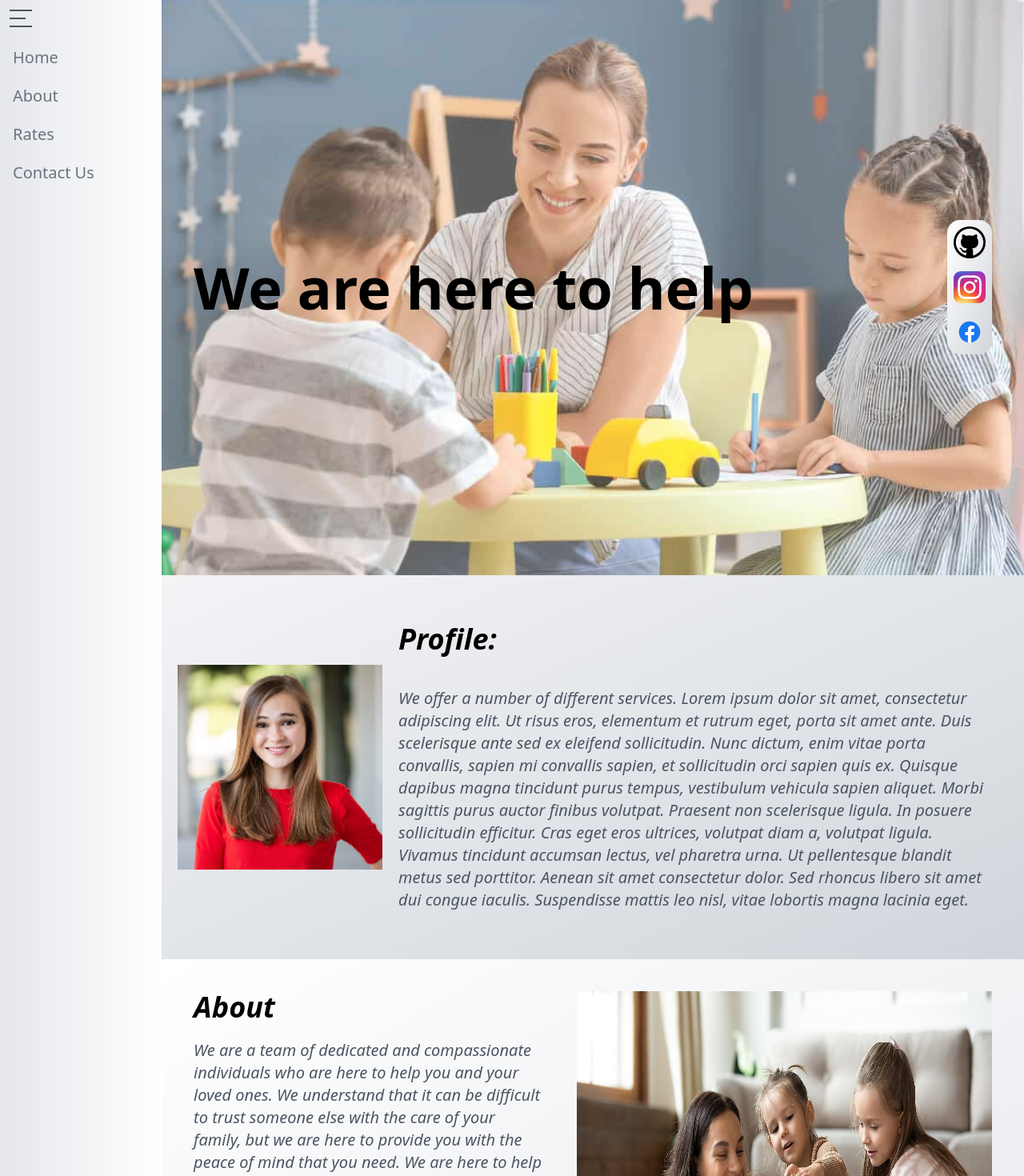
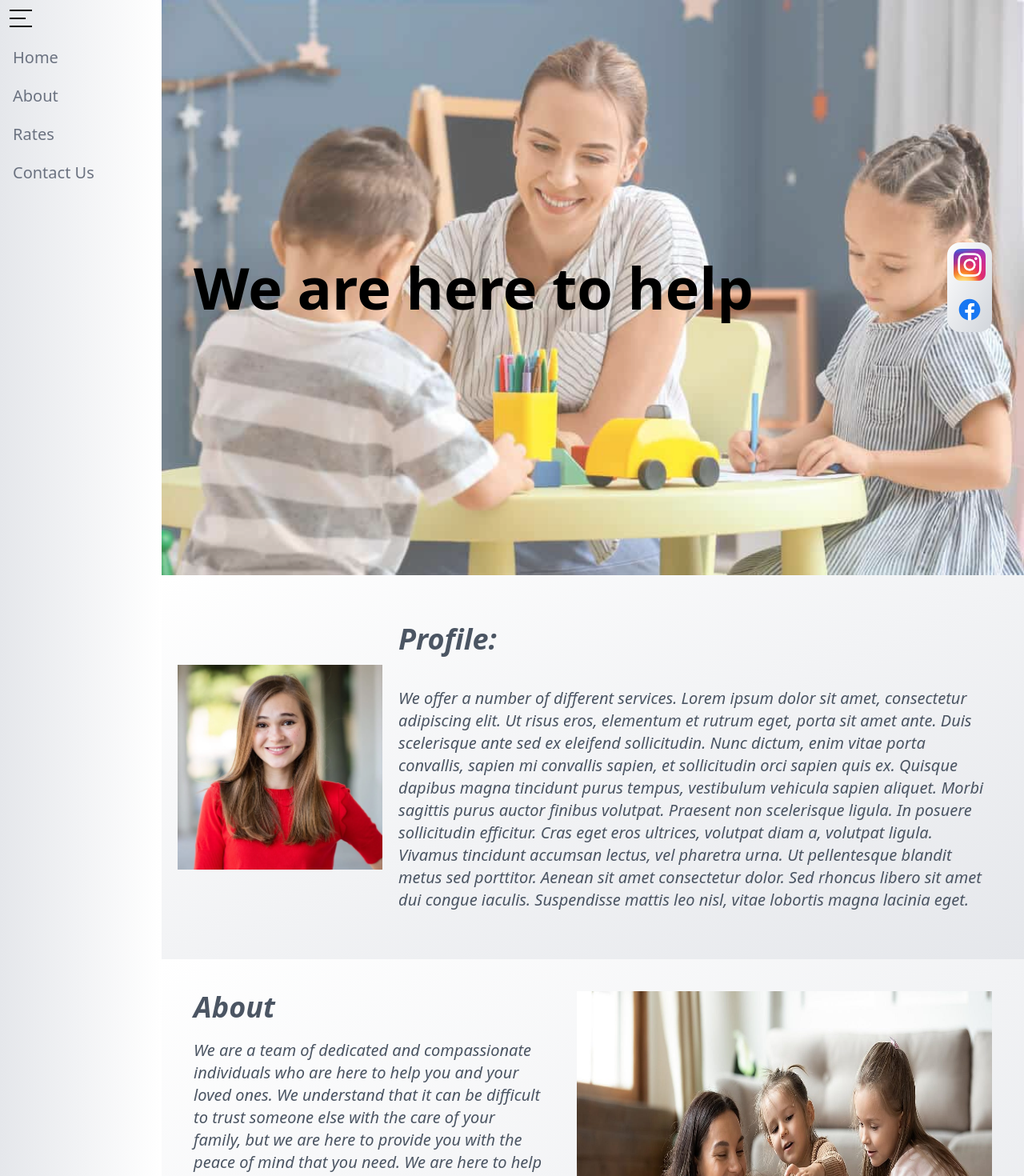
Before and after one commit to andrew03meyer/rachael-nannying-wesbite, a React (Create React App) app: page / in a window 1280 px wide. Shown: the top 1470 px of the page at 80% size. Built offline with nearby package versions, Linux system fonts and the light colour scheme.

Commit message:
feat: aethetics

```diff
--- a/src/About/About.js
+++ b/src/About/About.js
@@ -17,31 +17,31 @@ function About() {
           <h2 className="text-3xl m-2 underline">Testimonials:</h2>
           <div className="flex">
 
-            <div className="flex flex-col items-center m-2 p-5 rounded-3xl bg-gradient-to-br from-gray-100 to-gray-200">
+            <div className="flex flex-col items-center m-2 p-5 rounded-3xl bg-gradient-to-br from-white to-gray-200 hover:border border-gray-300 border-solid">
               <img src={ProfilePic} alt="Profile" className="w-1/2 m-5 tstm-photo rounded-3xl" />
               <h1 className="text-2xl m-2">"Adam Smith"</h1>
               <p className="text-xl italic">I love Rachael's Nannying! They are the best in the business. I would recommend them to anyone who needs help with their loved ones.</p>
             </div>
 
-            <div className="flex flex-col items-center bg-gradient-to-br from-gray-50 to-gray-100 m-2 p-5 rounded-3xl">
+            <div className="flex flex-col items-center bg-gradient-to-br from-white to-gray-200 m-2 p-5 rounded-3xl hover:border border-gray-300 border-solid">
               <img src={ProfilePic} alt="Profile" className="w-1/2 m-5 tstm-photo rounded-3xl" />
               <h1 className="text-2xl m-2">"Adam Smith"</h1>
               <p className="text-xl italic">I love Rachael's Nannying! They are the best in the business. I would recommend them to anyone who needs help with their loved ones.</p>
             </div>
 
-            <div className="flex flex-col items-center bg-gradient-to-br from-gray-100 to-gray-200 m-2 p-5 rounded-3xl">
+            <div className="flex flex-col items-center bg-gradient-to-br from-white to-gray-200 m-2 p-5 rounded-3xl hover:border border-gray-300 border-solid">
               <img src={ProfilePic} alt="Profile" className="w-1/2 m-5 tstm-photo rounded-3xl" />
               <h1 className="text-2xl m-2">"Adam Smith"</h1>
               <p className="text-xl italic">I love Rachael's Nannying! They are the best in the business. I would recommend them to anyone who needs help with their loved ones.</p>
             </div>
 
-            <div className="flex flex-col items-center bg-gradient-to-br from-gray-50 to-gray-100 m-2 p-5 rounded-3xl">
+            <div className="flex flex-col items-center bg-gradient-to-br from-white to-gray-200 m-2 p-5 rounded-3xl hover:border border-gray-300 border-solid">
               <img src={ProfilePic} alt="Profile" className="w-1/2 m-5 tstm-photo rounded-3xl" />
               <h1 className="text-2xl m-2">"Adam Smith"</h1>
               <p className="text-xl italic">I love Rachael's Nannying! They are the best in the business. I would recommend them to anyone who needs help with their loved ones.</p>
             </div>
 
-            <div className="flex flex-col items-center bg-gradient-to-br from-gray-100 to-gray-200 m-2 p-5 rounded-3xl">
+            <div className="flex flex-col items-center bg-gradient-to-br from-white to-gray-200 m-2 p-5 rounded-3xl hover:border border-gray-300 border-solid">
               <img src={ProfilePic} alt="Profile" className="w-1/2 m-5 tstm-photo rounded-3xl" />
               <h1 className="text-2xl m-2">"Adam Smith"</h1>
               <p className="text-xl italic">I love Rachael's Nannying! They are the best in the business. I would recommend them to anyone who needs help with their loved ones.</p>
@@ -49,19 +49,19 @@ function About() {
           </div>
         </div>
 
-        <div className="relative p-5 font-roboto bg-gradient-to-br from-gray-50 to-gray-100 w-full">
+        <div className="relative p-5 font-roboto bg-gradient-to-br from-white to-gray-200 w-full">
           <h2 className="text-3xl m-2 underline">About</h2>
           <p className="text-xl w-full m-auto">We are a team of dedicated and compassionate individuals who are here to help you and your loved ones. We understand that it can be difficult to trust someone else with the care of your family, but we are here to provide you with the peace of mind that you need. We are here to help you and your loved ones with any and all of your needs. We are here to help you and your loved ones with any and all of your needs. We are here to help you and your loved ones with any and all of your needs. We are here to help you and your loved ones with any and all of your needs. We are here to help you and your loved ones with any and all of your needs. We are here to help you and your loved ones with any and all of your needs. We are here to help you and your loved ones with any and all of your needs. We are here to help you and your loved ones with any and all of your needs. We are here to help you and your loved ones with any and all of your needs.</p>
         </div>
 
-        <div className="relative p-5 font-roboto w-full">
+        <div className="relative p-5 font-roboto w-full bg-gradient-to-br from-white to-white">
           <h2 className="text-3xl m-2 underline">Location:</h2>
           <p className="text-xl italic">
           Cras aliquam, leo at tincidunt sodales, orci nulla gravida sapien, sollicitudin ultricies elit nisl ac nisi. Donec magna risus, luctus sit amet justo in, convallis tristique dolor. Nam vulputate lacus ante, in accumsan enim efficitur ac. Nullam faucibus diam in diam ullamcorper malesuada. Nullam ut convallis nisi. Aenean interdum est in nunc vestibulum eleifend et vel libero. Morbi tellus turpis, dapibus ac sagittis nec, gravida ut dolor. Morbi arcu ligula, efficitur nec ullamcorper pharetra, euismod vel ex.
           </p>
         </div>
 
-        <div className="relative p-5 font-roboto w-full bg-gradient-to-br from-gray-50 to-gray-100">
+        <div className="relative p-5 font-roboto w-full bg-gradient-to-br from-white to-gray-200">
           <h2 className="text-3xl m-2 underline">Experience</h2>
           <p className="text-xl italic">
             It if sometimes furnished unwilling as additions so. Blessing resolved peculiar fat graceful ham.
--- a/src/Contact/Contact.js
+++ b/src/Contact/Contact.js
@@ -31,7 +31,7 @@ const Contact = () => {
     <>
       <div className='flex flex-col items-center relative h-screen w-full font-roboto mb-20'>
         <TopBanner />
-        <h1 className="text-7xl text-center mt-20 mb-20 font-bold text-black">Contact Us:</h1>
+        <h1 className="text-7xl text-center mt-20 mb-20 font-bold">Contact Us:</h1>
         <form ref={form} onSubmit={sendEmail} className="flex flex-col items-center h-auto justify-center w-2/6">
           <input type="text" id="from_name" name="from_name" placeholder="Full Name" className="m-5 w-full p-1 bg-gradient-to-br from-white to-gray-200" />
           <input type="email" id="email" name="email" placeholder="Your Email" className="m-5 w-full p-1 bg-gradient-to-br from-white to-gray-200" />
--- a/src/Homepage/Homepage.js
+++ b/src/Homepage/Homepage.js
@@ -28,21 +28,20 @@ function Homepage() {
 
         <img id="image" src={images[index]} alt="Nanny" className="w-full h-auto opacity-80" />
         <div className="absolute m-10">
-          <h2 className="text-7xl text-black font-bold">{captions[index]}</h2>
+          <h2 className="text-7xl font-bold text-black">{captions[index]}</h2>
         </div>
         <div className="absolute w-14 flex flex-col justify-center items-center right-0 float-end m-10 rounded-2xl bg-gradient-to-br from-white to-gray-300">
-          <img src={GithubLogo} alt="Github" className="w-10 h-10 m-2 hover:w-12 hover:h-12 transition-all duration-500" />
           <img src={InstagramLogo} alt="Instagram" className="w-10 h-10 m-2 hover:w-12 hover:h-12 transition-all duration-500" />
           <img src={FacebookLogo} alt="Facebook" className="w-10 h-10 m-2 hover:w-12 hover:h-12 transition-all duration-500" />
         </div>
       </div>
 
-      <div className="w-full bg-gradient-to-br from-gray-100 to-gray-300 italic p-5">
+      <div className="w-full bg-gradient-to-br from-white to-gray-200 italic p-5">
       {/* <div class="bg-blue-500 sm:bg-red-500">This background color is blue on small screens and red on larger screens.</div> */}
         <div className="flex flex-col items-center mt-5 mb-5 w-full h-auto sm:flex-row">
           <img src={ProfilePic} alt="Profile" className="w-full m-0 sm:h-20vw" />
           <div className="flex flex-col">
-            <h1 className="text-4xl p-5 w-full font-bold text-black ">Profile:</h1>
+            <h1 className="text-4xl p-5 w-full font-bold">Profile:</h1>
             <p className="text-xl w-full m-0 p-5">We offer a number of different services. Lorem ipsum dolor sit amet, consectetur adipiscing elit. Ut risus eros, elementum et rutrum eget, porta sit amet ante. Duis scelerisque ante sed ex eleifend sollicitudin. Nunc dictum, enim vitae porta convallis, sapien mi convallis sapien, et sollicitudin orci sapien quis ex. Quisque dapibus magna tincidunt purus tempus, vestibulum vehicula sapien aliquet. Morbi sagittis purus auctor finibus volutpat. Praesent non scelerisque ligula. In posuere sollicitudin efficitur. Cras eget eros ultrices, volutpat diam a, volutpat ligula. Vivamus tincidunt accumsan lectus, vel pharetra urna. Ut pellentesque blandit metus sed porttitor. Aenean sit amet consectetur dolor. Sed rhoncus libero sit amet dui congue iaculis. Suspendisse mattis leo nisl, vitae lobortis magna lacinia eget.</p>
           </div>
         </div>
@@ -50,7 +49,7 @@ function Homepage() {
 
       <div className="flex flex-col w-full bg-gradient-to-br from-white to-gray-200 italic p-5 h-auto sm:flex-row">
         <div className="flex flex-col items-center w-1/2 h-auto m-5">
-          <h1 className="text-4xl w-full font-bold text-black pb-5">About</h1>
+          <h1 className="text-4xl w-full font-bold pb-5">About</h1>
           <p className="text-xl w-full m-auto">We are a team of dedicated and compassionate individuals who are here to help you and your loved ones. We understand that it can be difficult to trust someone else with the care of your family, but we are here to provide you with the peace of mind that you need. We are here to help you and your loved ones with any and all of your needs. We are here to help you and your loved ones with any and all of your needs. We are here to help you and your loved ones with any and all of your needs. We are here to help you and your loved ones with any and all of your needs. We are here to help you and your loved ones with any and all of your needs. We are here to help you and your loved ones with any and all of your needs.</p>
           <a href="/about" className="text-xl bg-gradient-to-r from-gray-100 to-gray-300 text-center rounded-lg bold w-5/6 hover:w-full hover:text-2xl transition-all duration-700">Learn more</a>
         </div>
--- a/src/Sidebar/Sidebar.js
+++ b/src/Sidebar/Sidebar.js
@@ -5,9 +5,9 @@ function Sidebar(){
     <>
     <div className ="group space-y-1 w-20 inline-block hover:w-60 transition-all duration-700 text-roboto bg-gradient-to-r from-gray-200 to-white">
         <div className="flex flex-col group w-full p-2">
-            <div className="transition-all duration-1000 inline-block w-6 h-0.5 group-hover:w-7 m-1 bg-gray-600"></div>
-            <div className="transition-all duration-1000 inline-block w-6 h-0.5 group-hover:w-5 m-1 bg-gray-600"></div>
-            <div className="transition-all duration-1000 inline-block w-6 h-0.5 group-hover:w-7 m-1 bg-gray-600"></div>
+            <div className="transition-all duration-1000 inline-block w-6 h-0.5 group-hover:w-7 m-1 bg-black"></div>
+            <div className="transition-all duration-1000 inline-block w-6 h-0.5 group-hover:w-5 m-1 bg-black"></div>
+            <div className="transition-all duration-1000 inline-block w-6 h-0.5 group-hover:w-7 m-1 bg-black"></div>
         </div>
 
         <div>
```
Also changed, not shown: src/assets/images/instagram-logo-black.png (added).
